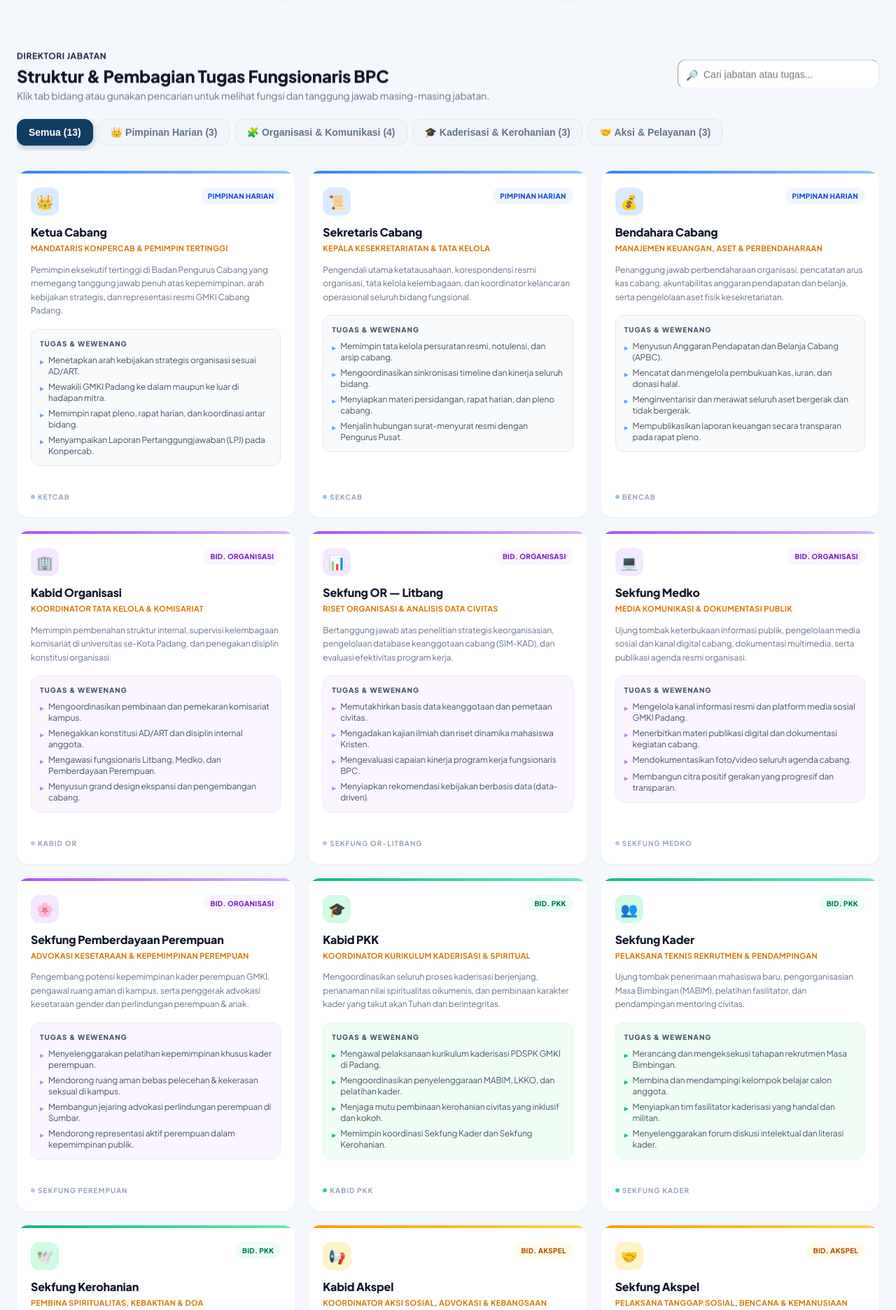
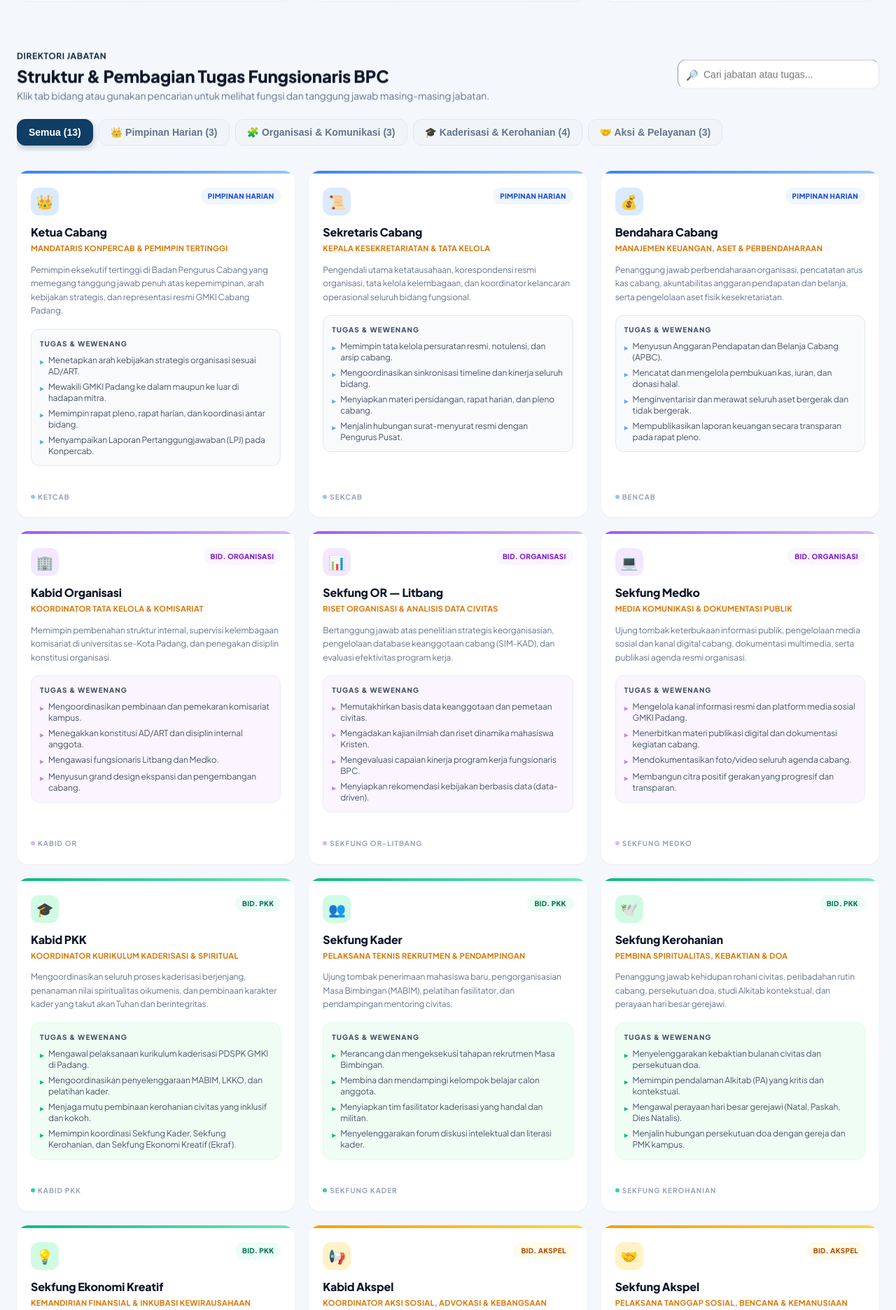
Before and after one commit to EdwardChorintians1604/gmkicabangpadang, a PHP site: page /struktur-organisasi in a window 1280 px wide. Shown: the part 1673-3545 px from the top of the page at 70% size. Run offline with PHP 8.4, Linux system fonts and the light colour scheme; data comes from the database, SQL or seed files in the repository; some libraries are stand-ins or nearby versions.

Commit message:
Perbaiki kodenya lagi

```diff
--- a/frontend/templates/public/struktur-organisasi.php
+++ b/frontend/templates/public/struktur-organisasi.php
@@ -174,10 +174,10 @@
                     data-tab="inti">👑 Pimpinan Harian (3)</button>
                 <button type="button" onclick="switchRoleTab('or')"
                     class="bpc-tab-btn flex-shrink-0 px-4 py-2 rounded-xl text-xs sm:text-sm font-bold whitespace-nowrap transition-all"
-                    data-tab="or">🧩 Organisasi &amp; Komunikasi (4)</button>
+                    data-tab="or">🧩 Organisasi &amp; Komunikasi (3)</button>
                 <button type="button" onclick="switchRoleTab('pkk')"
                     class="bpc-tab-btn flex-shrink-0 px-4 py-2 rounded-xl text-xs sm:text-sm font-bold whitespace-nowrap transition-all"
-                    data-tab="pkk">🎓 Kaderisasi &amp; Kerohanian (3)</button>
+                    data-tab="pkk">🎓 Kaderisasi &amp; Kerohanian (4)</button>
                 <button type="button" onclick="switchRoleTab('akspel')"
                     class="bpc-tab-btn flex-shrink-0 px-4 py-2 rounded-xl text-xs sm:text-sm font-bold whitespace-nowrap transition-all"
                     data-tab="akspel">🤝 Aksi &amp; Pelayanan (3)</button>
@@ -343,8 +343,7 @@
                                         class="mt-0.5 text-purple-400">▸</span>Menegakkan konstitusi AD/ART dan disiplin
                                     internal anggota.</li>
                                 <li class="flex items-start gap-1.5"><span
-                                        class="mt-0.5 text-purple-400">▸</span>Mengawasi fungsionaris Litbang, Medko,
-                                    dan Pemberdayaan Perempuan.</li>
+                                        class="mt-0.5 text-purple-400">▸</span>Mengawasi fungsionaris Litbang dan Medko.</li>
                                 <li class="flex items-start gap-1.5"><span
                                         class="mt-0.5 text-purple-400">▸</span>Menyusun grand design ekspansi dan
                                     pengembangan cabang.</li>
@@ -450,53 +449,7 @@
                     </div>
                 </div>
 
-                <!-- 7. SEKFUNG PEREMPUAN -->
-                <div class="bpc-role-card bpc-role-or rounded-2xl bg-white border border-slate-200/80 shadow-sm flex flex-col"
-                    data-category="or"
-                    data-search="sekfung pemberdayaan perempuan gender kader perempuan perlindungan anak">
-                    <div class="bpc-role-card-top bpc-top-or"></div>
-                    <div class="p-5 flex flex-col flex-1">
-                        <div class="flex items-start justify-between gap-3 mb-3">
-                            <span
-                                class="w-10 h-10 rounded-xl bg-purple-100 text-purple-700 flex items-center justify-center text-xl shadow-xs">🌸</span>
-                            <span
-                                class="px-2.5 py-1 rounded-full text-[10px] font-extrabold bg-purple-50 text-purple-700 border border-purple-100 tracking-wide uppercase">Bid.
-                                Organisasi</span>
-                        </div>
-                        <h4 class="text-base font-extrabold text-slate-900 mb-0.5">Sekfung Pemberdayaan Perempuan</h4>
-                        <div class="text-[11px] font-bold text-amber-600 mb-3 uppercase tracking-wide">Advokasi
-                            Kesetaraan &amp; Kepemimpinan Perempuan</div>
-                        <p class="text-xs text-slate-500 leading-relaxed mb-4">Pengembang potensi kepemimpinan kader
-                            perempuan GMKI, pengawal ruang aman di kampus, serta penggerak advokasi kesetaraan gender
-                            dan perlindungan perempuan &amp; anak.</p>
-                        <div class="bpc-duty-box bpc-duty-or rounded-xl p-3 mb-4">
-                            <div class="text-[10px] font-extrabold text-slate-600 uppercase tracking-widest mb-2">Tugas
-                                &amp; Wewenang</div>
-                            <ul class="text-xs text-slate-600 space-y-1.5">
-                                <li class="flex items-start gap-1.5"><span
-                                        class="mt-0.5 text-purple-400">▸</span>Menyelenggarakan pelatihan kepemimpinan
-                                    khusus kader perempuan.</li>
-                                <li class="flex items-start gap-1.5"><span
-                                        class="mt-0.5 text-purple-400">▸</span>Mendorong ruang aman bebas pelecehan
-                                    &amp; kekerasan seksual di kampus.</li>
-                                <li class="flex items-start gap-1.5"><span
-                                        class="mt-0.5 text-purple-400">▸</span>Membangun jejaring advokasi perlindungan
-                                    perempuan di Sumbar.</li>
-                                <li class="flex items-start gap-1.5"><span
-                                        class="mt-0.5 text-purple-400">▸</span>Mendorong representasi aktif perempuan
-                                    dalam kepemimpinan publik.</li>
-                            </ul>
-                        </div>
-                        <div class="mt-auto pt-3 border-t border-slate-100">
-                            <span
-                                class="inline-flex items-center gap-1 text-[10px] font-bold text-slate-400 uppercase tracking-widest"><span
-                                    class="w-1.5 h-1.5 rounded-full bg-purple-300 inline-block"></span>SEKFUNG
-                                PEREMPUAN</span>
-                        </div>
-                    </div>
-                </div>
-
-                <!-- 8. KABID PKK -->
+                <!-- 7. KABID PKK -->
                 <div class="bpc-role-card bpc-role-pkk rounded-2xl bg-white border border-slate-200/80 shadow-sm flex flex-col"
                     data-category="pkk"
                     data-search="kabid pkk pendidikan kader kerohanian mabim lkko spiritualitas kurikulum">
@@ -529,8 +482,8 @@
                                         class="mt-0.5 text-emerald-500">▸</span>Menjaga mutu pembinaan kerohanian
                                     civitas yang inklusif dan kokoh.</li>
                                 <li class="flex items-start gap-1.5"><span
-                                        class="mt-0.5 text-emerald-500">▸</span>Memimpin koordinasi Sekfung Kader dan
-                                    Sekfung Kerohanian.</li>
+                                        class="mt-0.5 text-emerald-500">▸</span>Memimpin koordinasi Sekfung Kader,
+                                    Sekfung Kerohanian, dan Sekfung Ekonomi Kreatif (Ekraf).</li>
                             </ul>
                         </div>
                         <div class="mt-auto pt-3 border-t border-slate-100">
@@ -541,7 +494,7 @@
                     </div>
                 </div>
 
-                <!-- 9. SEKFUNG KADER -->
+                <!-- 8. SEKFUNG KADER -->
                 <div class="bpc-role-card bpc-role-pkk rounded-2xl bg-white border border-slate-200/80 shadow-sm flex flex-col"
                     data-category="pkk"
                     data-search="sekfung kader rekrutmen anggota baru pembinaan bimbingan mahasiswa baru">
@@ -587,7 +540,7 @@
                     </div>
                 </div>
 
-                <!-- 10. SEKFUNG KEROHANIAN -->
+                <!-- 9. SEKFUNG KEROHANIAN -->
                 <div class="bpc-role-card bpc-role-pkk rounded-2xl bg-white border border-slate-200/80 shadow-sm flex flex-col"
                     data-category="pkk"
                     data-search="sekfung kerohanian ibadah kebaktian persekutuan doa alkitab natal paskah">
@@ -633,6 +586,52 @@
                     </div>
                 </div>
 
+                <!-- 10. SEKFUNG EKRAF -->
+                <div class="bpc-role-card bpc-role-pkk rounded-2xl bg-white border border-slate-200/80 shadow-sm flex flex-col"
+                    data-category="pkk"
+                    data-search="sekfung ekraf ekonomi kreatif wirausaha kewirausahaan kemandirian merchandise">
+                    <div class="bpc-role-card-top bpc-top-pkk"></div>
+                    <div class="p-5 flex flex-col flex-1">
+                        <div class="flex items-start justify-between gap-3 mb-3">
+                            <span
+                                class="w-10 h-10 rounded-xl bg-emerald-100 text-emerald-700 flex items-center justify-center text-xl shadow-xs">💡</span>
+                            <span
+                                class="px-2.5 py-1 rounded-full text-[10px] font-extrabold bg-emerald-50 text-emerald-700 border border-emerald-100 tracking-wide uppercase">Bid.
+                                PKK</span>
+                        </div>
+                        <h4 class="text-base font-extrabold text-slate-900 mb-0.5">Sekfung Ekonomi Kreatif</h4>
+                        <div class="text-[11px] font-bold text-amber-600 mb-3 uppercase tracking-wide">Kemandirian
+                            Finansial &amp; Inkubasi Kewirausahaan</div>
+                        <p class="text-xs text-slate-500 leading-relaxed mb-4">Pengembang jiwa kewirausahaan sosial
+                            (socio-entrepreneurship), perintis unit merchandise resmi cabang, dan pembina literasi
+                            bisnis digital di kalangan mahasiswa Kristen.</p>
+                        <div class="bpc-duty-box bpc-duty-pkk rounded-xl p-3 mb-4">
+                            <div class="text-[10px] font-extrabold text-slate-600 uppercase tracking-widest mb-2">Tugas
+                                &amp; Wewenang</div>
+                            <ul class="text-xs text-slate-600 space-y-1.5">
+                                <li class="flex items-start gap-1.5"><span
+                                        class="mt-0.5 text-emerald-500">▸</span>Mengelola unit merchandise &amp; usaha
+                                    mandiri resmi GMKI Padang.</li>
+                                <li class="flex items-start gap-1.5"><span
+                                        class="mt-0.5 text-emerald-500">▸</span>Mengadakan workshop bisnis, literasi
+                                    finansial, dan ekonomi digital.</li>
+                                <li class="flex items-start gap-1.5"><span
+                                        class="mt-0.5 text-emerald-500">▸</span>Membangun jejaring kolaborasi dengan
+                                    pelaku UMKM dan wirausaha lokal.</li>
+                                <li class="flex items-start gap-1.5"><span
+                                        class="mt-0.5 text-emerald-500">▸</span>Mendorong kemandirian ekonomi kader
+                                    berbasis karya kreatif.</li>
+                            </ul>
+                        </div>
+                        <div class="mt-auto pt-3 border-t border-slate-100">
+                            <span
+                                class="inline-flex items-center gap-1 text-[10px] font-bold text-slate-400 uppercase tracking-widest"><span
+                                    class="w-1.5 h-1.5 rounded-full bg-emerald-400 inline-block"></span>SEKFUNG
+                                EKRAF</span>
+                        </div>
+                    </div>
+                </div>
+
                 <!-- 11. KABID AKSPEL -->
                 <div class="bpc-role-card bpc-role-akspel rounded-2xl bg-white border border-slate-200/80 shadow-sm flex flex-col"
                     data-category="akspel"
@@ -667,7 +666,7 @@
                                     dan ormas pemuda se-Padang.</li>
                                 <li class="flex items-start gap-1.5"><span
                                         class="mt-0.5 text-amber-500">▸</span>Mengoordinasikan fungsionaris Akspel dan
-                                    Ekonomi Kreatif.</li>
+                                    Sekfung Pemberdayaan Perempuan.</li>
                             </ul>
                         </div>
                         <div class="mt-auto pt-3 border-t border-slate-100">
@@ -725,48 +724,48 @@
                     </div>
                 </div>
 
-                <!-- 13. SEKFUNG EKRAF -->
+                <!-- 13. SEKFUNG PEREMPUAN -->
                 <div class="bpc-role-card bpc-role-akspel rounded-2xl bg-white border border-slate-200/80 shadow-sm flex flex-col"
                     data-category="akspel"
-                    data-search="sekfung ekraf ekonomi kreatif wirausaha kewirausahaan kemandirian merchandise">
+                    data-search="sekfung pemberdayaan perempuan gender kader perempuan perlindungan anak">
                     <div class="bpc-role-card-top bpc-top-akspel"></div>
                     <div class="p-5 flex flex-col flex-1">
                         <div class="flex items-start justify-between gap-3 mb-3">
                             <span
-                                class="w-10 h-10 rounded-xl bg-amber-100 text-amber-700 flex items-center justify-center text-xl shadow-xs">💡</span>
+                                class="w-10 h-10 rounded-xl bg-amber-100 text-amber-700 flex items-center justify-center text-xl shadow-xs">🌸</span>
                             <span
                                 class="px-2.5 py-1 rounded-full text-[10px] font-extrabold bg-amber-50 text-amber-700 border border-amber-100 tracking-wide uppercase">Bid.
                                 Akspel</span>
                         </div>
-                        <h4 class="text-base font-extrabold text-slate-900 mb-0.5">Sekfung Ekonomi Kreatif</h4>
-                        <div class="text-[11px] font-bold text-amber-600 mb-3 uppercase tracking-wide">Kemandirian
-                            Finansial &amp; Inkubasi Kewirausahaan</div>
-                        <p class="text-xs text-slate-500 leading-relaxed mb-4">Pengembang jiwa kewirausahaan sosial
-                            (socio-entrepreneurship), perintis unit merchandise resmi cabang, dan pembina literasi
-                            bisnis digital di kalangan mahasiswa Kristen.</p>
+                        <h4 class="text-base font-extrabold text-slate-900 mb-0.5">Sekfung Pemberdayaan Perempuan</h4>
+                        <div class="text-[11px] font-bold text-amber-600 mb-3 uppercase tracking-wide">Advokasi
+                            Kesetaraan &amp; Kepemimpinan Perempuan</div>
+                        <p class="text-xs text-slate-500 leading-relaxed mb-4">Pengembang potensi kepemimpinan kader
+                            perempuan GMKI, pengawal ruang aman di kampus, serta penggerak advokasi kesetaraan gender
+                            dan perlindungan perempuan &amp; anak.</p>
                         <div class="bpc-duty-box bpc-duty-akspel rounded-xl p-3 mb-4">
                             <div class="text-[10px] font-extrabold text-slate-600 uppercase tracking-widest mb-2">Tugas
                                 &amp; Wewenang</div>
                             <ul class="text-xs text-slate-600 space-y-1.5">
                                 <li class="flex items-start gap-1.5"><span
-                                        class="mt-0.5 text-amber-500">▸</span>Mengelola unit merchandise &amp; usaha
-                                    mandiri resmi GMKI Padang.</li>
+                                        class="mt-0.5 text-amber-500">▸</span>Menyelenggarakan pelatihan kepemimpinan
+                                    khusus kader perempuan.</li>
                                 <li class="flex items-start gap-1.5"><span
-                                        class="mt-0.5 text-amber-500">▸</span>Mengadakan workshop bisnis, literasi
-                                    finansial, dan ekonomi digital.</li>
+                                        class="mt-0.5 text-amber-500">▸</span>Mendorong ruang aman bebas pelecehan
+                                    &amp; kekerasan seksual di kampus.</li>
                                 <li class="flex items-start gap-1.5"><span
-                                        class="mt-0.5 text-amber-500">▸</span>Membangun jejaring kolaborasi dengan
-                                    pelaku UMKM dan wirausaha lokal.</li>
+                                        class="mt-0.5 text-amber-500">▸</span>Membangun jejaring advokasi perlindungan
+                                    perempuan di Sumbar.</li>
                                 <li class="flex items-start gap-1.5"><span
-                                        class="mt-0.5 text-amber-500">▸</span>Mendorong kemandirian ekonomi kader
-                                    berbasis karya kreatif.</li>
+                                        class="mt-0.5 text-amber-500">▸</span>Mendorong representasi aktif perempuan
+                                    dalam kepemimpinan publik.</li>
                             </ul>
                         </div>
                         <div class="mt-auto pt-3 border-t border-slate-100">
                             <span
                                 class="inline-flex items-center gap-1 text-[10px] font-bold text-slate-400 uppercase tracking-widest"><span
                                     class="w-1.5 h-1.5 rounded-full bg-amber-400 inline-block"></span>SEKFUNG
-                                EKRAF</span>
+                                PEREMPUAN</span>
                         </div>
                     </div>
                 </div>
```
Also changed, not shown: frontend/templates/admin/organisasi/struktur.php (+5 -5 lines), frontend/templates/organisasi/struktur.php (+5 -5 lines).
